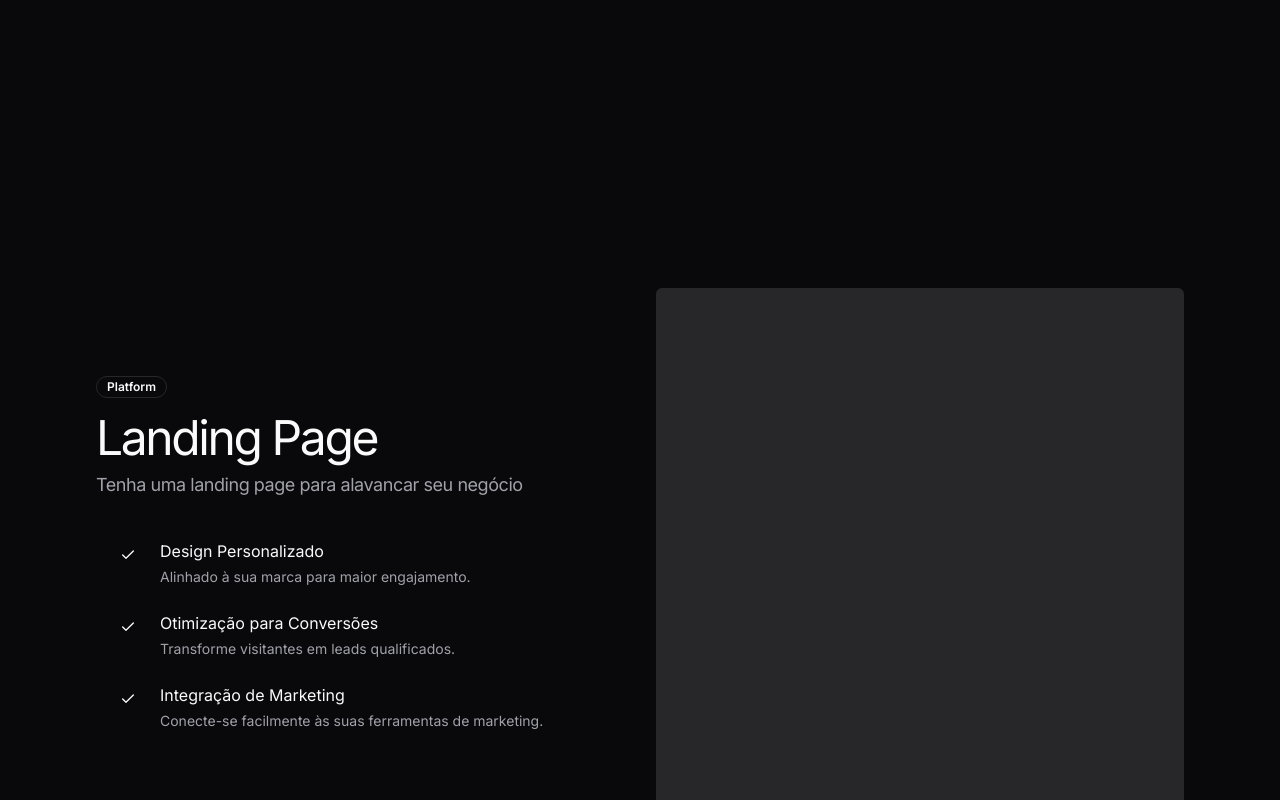
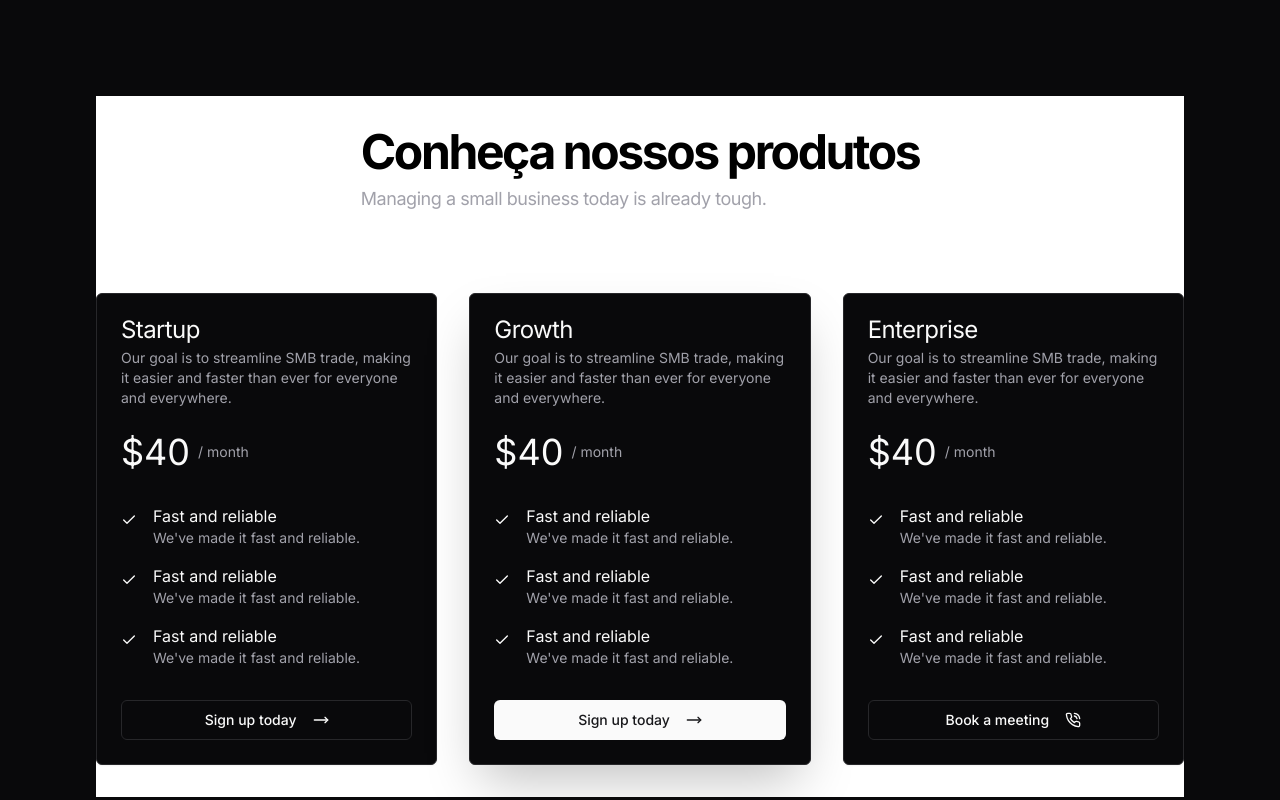
Before and after one commit to landinglabs/landing_page, a Next.js app: page /landingpages in a window 1280 px wide. Shown: the top 800 px of the page. Built offline with nearby package versions, Linux system fonts and the light colour scheme.

Commit message:
feat: update features template

```diff
--- a/components/sections/features.tsx
+++ b/components/sections/features.tsx
@@ -1,63 +1,196 @@
-import { Check, PhoneCallIcon, RocketIcon } from "lucide-react";
+import { Check, MoveRight, PhoneCall } from "lucide-react";
 import { Badge } from "@/components/ui/badge";
-import { Button } from "../ui/button";
+import {
+  Card,
+  CardContent,
+  CardDescription,
+  CardHeader,
+  CardTitle,
+} from "@/components/ui/card";
+import { Button } from "@/components/ui/button";
 
-interface FeaturesProps {
-  header: string;
-  description: string;
-  bulletpoints: Array<BulletPoint>;
-  anchor: string;
-}
-
-interface BulletPoint {
-  name: string;
-  description: string;
-}
-
-export const Features = (props: FeaturesProps) => (
-  <div className="w-full pt-10 lg:py-40">
-    <div className="class-element-anchor" id={props.anchor}></div>
+export const Features = () => (
+  <div className="w-full bg-white text-black py-8">
     <div className="container mx-auto">
-      <div className="grid rounded-lg container py-8 grid-cols-1 gap-8 items-center lg:grid-cols-2">
-        <div className="flex gap-10 flex-col">
-          <div className="flex gap-4 flex-col">
-            <div>
-              <Badge variant="outline">Platform</Badge>
-            </div>
+      <div className="flex text-center justify-center items-center gap-4 flex-col">
         <div className="flex gap-2 flex-col">
-              <h2 className="text-3xl lg:text-5xl tracking-tighter max-w-xl text-left font-regular">
-                {props.header}
+          <h2 className="text-3xl md:text-5xl tracking-tighter max-w-xl text-left font-bold">
+            Conheça nossos produtos
           </h2>
           <p className="text-lg leading-relaxed tracking-tight text-muted-foreground max-w-xl text-left">
-                {props.description}
+            Managing a small business today is already tough.
+          </p>
+        </div>
+        <div className="grid text-left grid-cols-1 lg:grid-cols-3 w-full gap-8 mt-16">
+          <Card className="w-full rounded-md">
+            <CardHeader>
+              <CardTitle>
+                <span className="flex flex-row gap-4 items-center font-normal">
+                  Startup
+                </span>
+              </CardTitle>
+              <CardDescription>
+                Our goal is to streamline SMB trade, making it easier and faster
+                than ever for everyone and everywhere.
+              </CardDescription>
+            </CardHeader>
+            <CardContent>
+              <div className="flex flex-col gap-8 justify-start">
+                <p className="flex flex-row  items-center gap-2 text-xl">
+                  <span className="text-4xl">$40</span>
+                  <span className="text-sm text-muted-foreground">
+                    {" "}
+                    / month
+                  </span>
+                </p>
+                <div className="flex flex-col gap-4 justify-start">
+                  <div className="flex flex-row gap-4">
+                    <Check className="w-4 h-4 mt-2 text-primary" />
+                    <div className="flex flex-col">
+                      <p>Fast and reliable</p>
+                      <p className="text-muted-foreground text-sm">
+                        We&apos;ve made it fast and reliable.
                       </p>
                     </div>
                   </div>
-          <div className="grid lg:pl-6 grid-cols-1 sm:grid-cols-3 items-start lg:grid-cols-1 gap-6">
-            {props.bulletpoints.map((item) => {
-              return (
-                <div
-                  key={item.name}
-                  className="flex flex-row gap-6 items-start"
-                >
+                  <div className="flex flex-row gap-4">
                     <Check className="w-4 h-4 mt-2 text-primary" />
-                  <div className="flex flex-col gap-1">
-                    <p>{item.name}</p>
+                    <div className="flex flex-col">
+                      <p>Fast and reliable</p>
                       <p className="text-muted-foreground text-sm">
-                      {item.description}
+                        We&apos;ve made it fast and reliable.
                       </p>
                     </div>
                   </div>
-              );
-            })}
+                  <div className="flex flex-row gap-4">
+                    <Check className="w-4 h-4 mt-2 text-primary" />
+                    <div className="flex flex-col">
+                      <p>Fast and reliable</p>
+                      <p className="text-muted-foreground text-sm">
+                        We&apos;ve made it fast and reliable.
+                      </p>
                     </div>
                   </div>
-        <div className="bg-muted rounded-md aspect-square"></div>
                 </div>
-      <div className="flex flex-col md:flex-row gap-4 lg:w-full lg:content-stretch">
-            <Button size="lg" className="gap-4">
-            Venha explorar mais <RocketIcon className="w-4 h-4" />
+                <Button variant="outline" className="gap-4">
+                  Sign up today <MoveRight className="w-4 h-4" />
                 </Button>
+              </div>
+            </CardContent>
+          </Card>
+          <Card className="w-full shadow-2xl rounded-md">
+            <CardHeader>
+              <CardTitle>
+                <span className="flex flex-row gap-4 items-center font-normal">
+                  Growth
+                </span>
+              </CardTitle>
+              <CardDescription>
+                Our goal is to streamline SMB trade, making it easier and faster
+                than ever for everyone and everywhere.
+              </CardDescription>
+            </CardHeader>
+            <CardContent>
+              <div className="flex flex-col gap-8 justify-start">
+                <p className="flex flex-row  items-center gap-2 text-xl">
+                  <span className="text-4xl">$40</span>
+                  <span className="text-sm text-muted-foreground">
+                    {" "}
+                    / month
+                  </span>
+                </p>
+                <div className="flex flex-col gap-4 justify-start">
+                  <div className="flex flex-row gap-4">
+                    <Check className="w-4 h-4 mt-2 text-primary" />
+                    <div className="flex flex-col">
+                      <p>Fast and reliable</p>
+                      <p className="text-muted-foreground text-sm">
+                        We&apos;ve made it fast and reliable.
+                      </p>
+                    </div>
+                  </div>
+                  <div className="flex flex-row gap-4">
+                    <Check className="w-4 h-4 mt-2 text-primary" />
+                    <div className="flex flex-col">
+                      <p>Fast and reliable</p>
+                      <p className="text-muted-foreground text-sm">
+                        We&apos;ve made it fast and reliable.
+                      </p>
+                    </div>
+                  </div>
+                  <div className="flex flex-row gap-4">
+                    <Check className="w-4 h-4 mt-2 text-primary" />
+                    <div className="flex flex-col">
+                      <p>Fast and reliable</p>
+                      <p className="text-muted-foreground text-sm">
+                        We&apos;ve made it fast and reliable.
+                      </p>
+                    </div>
+                  </div>
+                </div>
+                <Button className="gap-4">
+                  Sign up today <MoveRight className="w-4 h-4" />
+                </Button>
+              </div>
+            </CardContent>
+          </Card>
+          <Card className="w-full rounded-md">
+            <CardHeader>
+              <CardTitle>
+                <span className="flex flex-row gap-4 items-center font-normal">
+                  Enterprise
+                </span>
+              </CardTitle>
+              <CardDescription>
+                Our goal is to streamline SMB trade, making it easier and faster
+                than ever for everyone and everywhere.
+              </CardDescription>
+            </CardHeader>
+            <CardContent>
+              <div className="flex flex-col gap-8 justify-start">
+                <p className="flex flex-row  items-center gap-2 text-xl">
+                  <span className="text-4xl">$40</span>
+                  <span className="text-sm text-muted-foreground">
+                    {" "}
+                    / month
+                  </span>
+                </p>
+                <div className="flex flex-col gap-4 justify-start">
+                  <div className="flex flex-row gap-4">
+                    <Check className="w-4 h-4 mt-2 text-primary" />
+                    <div className="flex flex-col">
+                      <p>Fast and reliable</p>
+                      <p className="text-muted-foreground text-sm">
+                        We&apos;ve made it fast and reliable.
+                      </p>
+                    </div>
+                  </div>
+                  <div className="flex flex-row gap-4">
+                    <Check className="w-4 h-4 mt-2 text-primary" />
+                    <div className="flex flex-col">
+                      <p>Fast and reliable</p>
+                      <p className="text-muted-foreground text-sm">
+                        We&apos;ve made it fast and reliable.
+                      </p>
+                    </div>
+                  </div>
+                  <div className="flex flex-row gap-4">
+                    <Check className="w-4 h-4 mt-2 text-primary" />
+                    <div className="flex flex-col">
+                      <p>Fast and reliable</p>
+                      <p className="text-muted-foreground text-sm">
+                        We&apos;ve made it fast and reliable.
+                      </p>
+                    </div>
+                  </div>
+                </div>
+                <Button variant="outline" className="gap-4">
+                  Book a meeting <PhoneCall className="w-4 h-4" />
+                </Button>
+              </div>
+            </CardContent>
+          </Card>
+        </div>
       </div>
     </div>
   </div>
```
Lines whose indentation alone changed are shown as unchanged.
